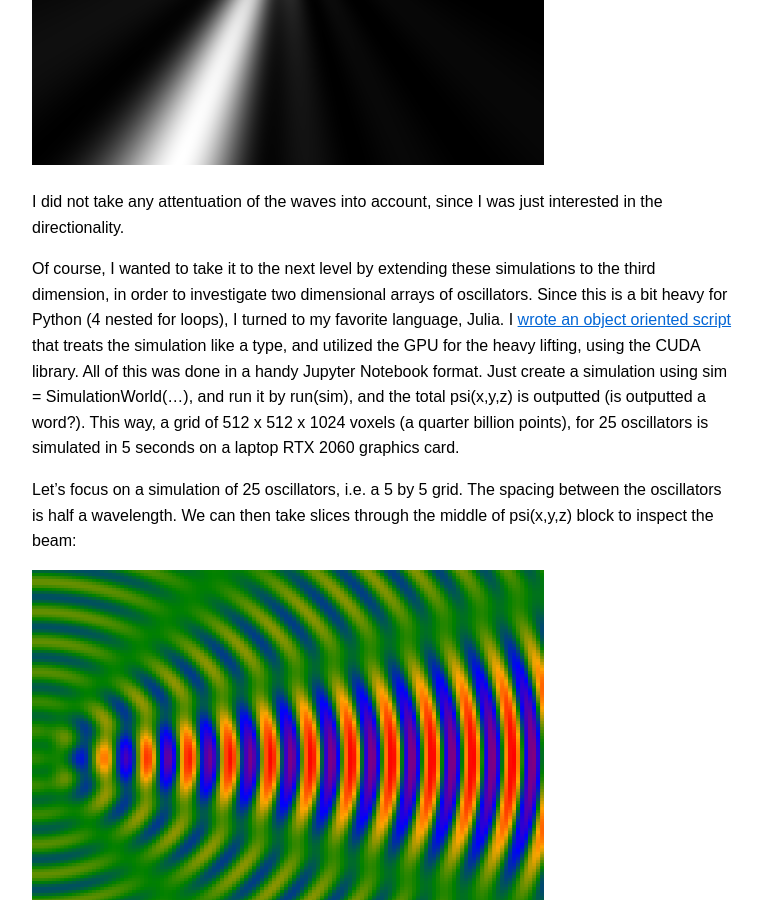
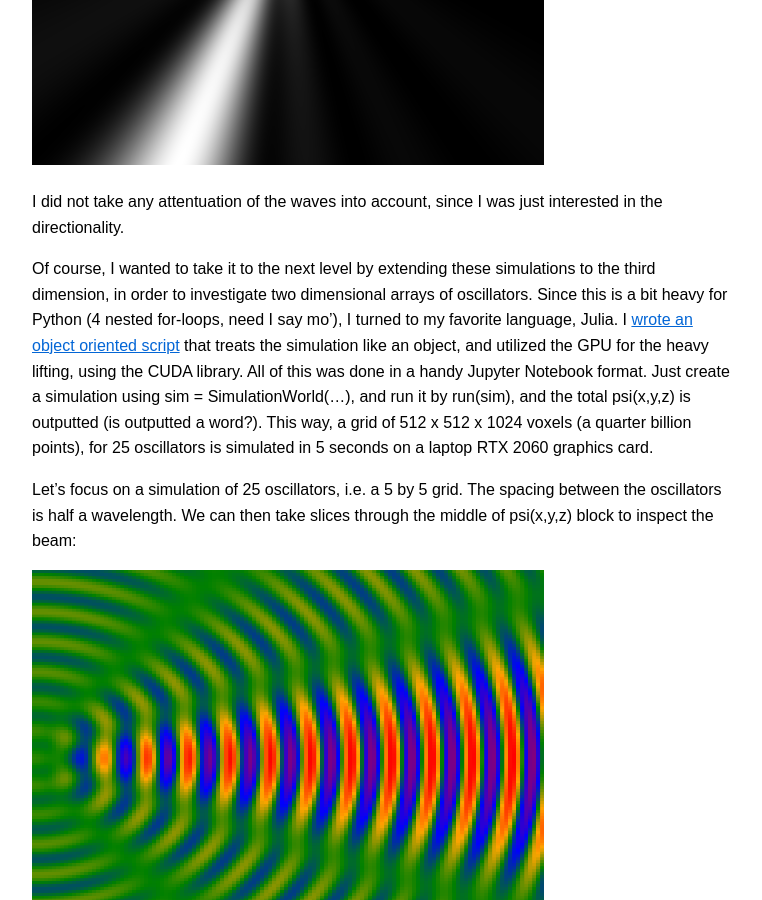
Before and after one commit to samman350/samman350.github.io, a Jekyll site: the page built from _posts/2025-05-08-phased-arrays.md, in a window 1280 px wide and 900 px high, scrolled down 2906 px. Shown: the whole window, without its empty margins (258-1020 px from the left). Built offline with Jekyll 4.4.1, drawn with Linux system fonts in a browser that asks for light colours; formulas are drawn with MathJax 3.

Commit message:
Update 2025-05-08-phased-arrays.md

```diff
--- a/_posts/2025-05-08-phased-arrays.md
+++ b/_posts/2025-05-08-phased-arrays.md
@@ -32,7 +32,7 @@ and here is the power of the beam:
 
 I did not take any attentuation of the waves into account, since I was just interested in the directionality.
 
-Of course, I wanted to take it to the next level by extending these simulations to the third dimension, in order to investigate two dimensional arrays of oscillators. Since this is a bit heavy for Python (4 nested for loops), I turned to my favorite language, Julia. I [wrote an object oriented script](https://github.com/samman350/3D_PhaseArray) that treats the simulation like a type, and utilized the GPU for the heavy lifting, using the CUDA library. All of this was done in a handy Jupyter Notebook format. Just create a simulation using sim = SimulationWorld(...), and run it by run(sim), and the total psi(x,y,z) is outputted (is outputted a word?). This way, a grid of 512 x 512 x 1024 voxels (a quarter billion points), for 25 oscillators is simulated in 5 seconds on a laptop RTX 2060 graphics card.
+Of course, I wanted to take it to the next level by extending these simulations to the third dimension, in order to investigate two dimensional arrays of oscillators. Since this is a bit heavy for Python (4 nested for-loops, need I say mo'), I turned to my favorite language, Julia. I [wrote an object oriented script](https://github.com/samman350/3D_PhaseArray) that treats the simulation like an object, and utilized the GPU for the heavy lifting, using the CUDA library. All of this was done in a handy Jupyter Notebook format. Just create a simulation using sim = SimulationWorld(...), and run it by run(sim), and the total psi(x,y,z) is outputted (is outputted a word?). This way, a grid of 512 x 512 x 1024 voxels (a quarter billion points), for 25 oscillators is simulated in 5 seconds on a laptop RTX 2060 graphics card.
 
 Let's focus on a simulation of 25 oscillators, i.e. a 5 by 5 grid. The spacing between the oscillators is half a wavelength.
 We can then take slices through the middle of psi(x,y,z) block to inspect the beam:
```
